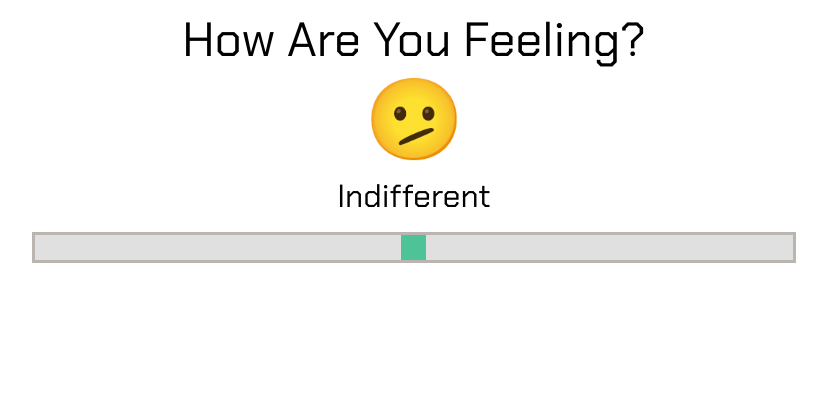
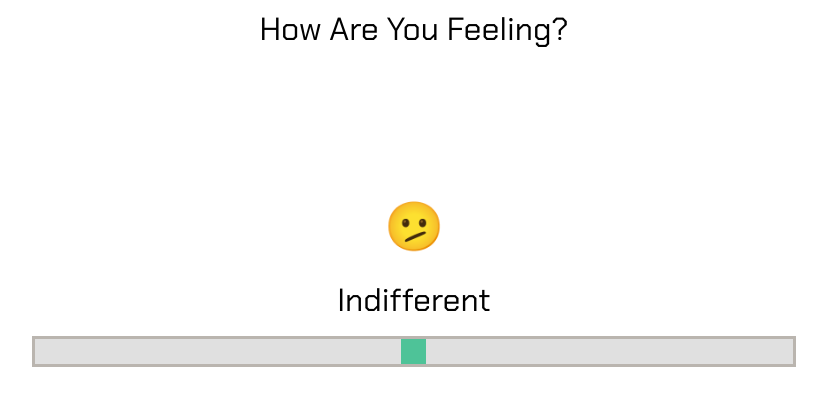
Before and after one commit to cse110-sp24-group18/warmup-exercise, a plain HTML site: page slider/slider-widget.html in a window 1280 px wide. Shown: the whole page, without its empty margins (226-1053 px from the left). Drawn offline with Linux system fonts and the light colour scheme.

Commit message:
Modify font size and margins for overlap

```diff
--- a/slider/slider.css
+++ b/slider/slider.css
@@ -40,14 +40,15 @@
 }
 
 #emojiDisplay {
-  font-size: 5em;
+  font-size: 3em; /* Adjusted font size */
   text-align: center;
+  margin-top: 2em; /* Added margin for spacing */
 }
 
 #feelingTxt{
   font-size: 2em;
   text-align: center;
-  margin-top: -10em;
+  margin-top: 1em; /* Adjusted margin to reduce overlap */
   font-family: "Chakra Petch", sans-serif;
   font-weight: 400;
   font-style: normal;
@@ -55,15 +56,15 @@
 
 h1{
   text-align: center;
-  margin-bottom: -2em;
+  margin-bottom: 1em; /* Adjusted margin */
   font-family: "Chakra Petch", sans-serif;
   font-weight: 400;
   font-style: normal;
-  font-size: 3em;
+  font-size: 2em; /* Adjusted font size */
 }
 
 p{
-  margin-top: -0.5em;
+  margin-top: 0.5em;
 }
 
 .dollar {
```
